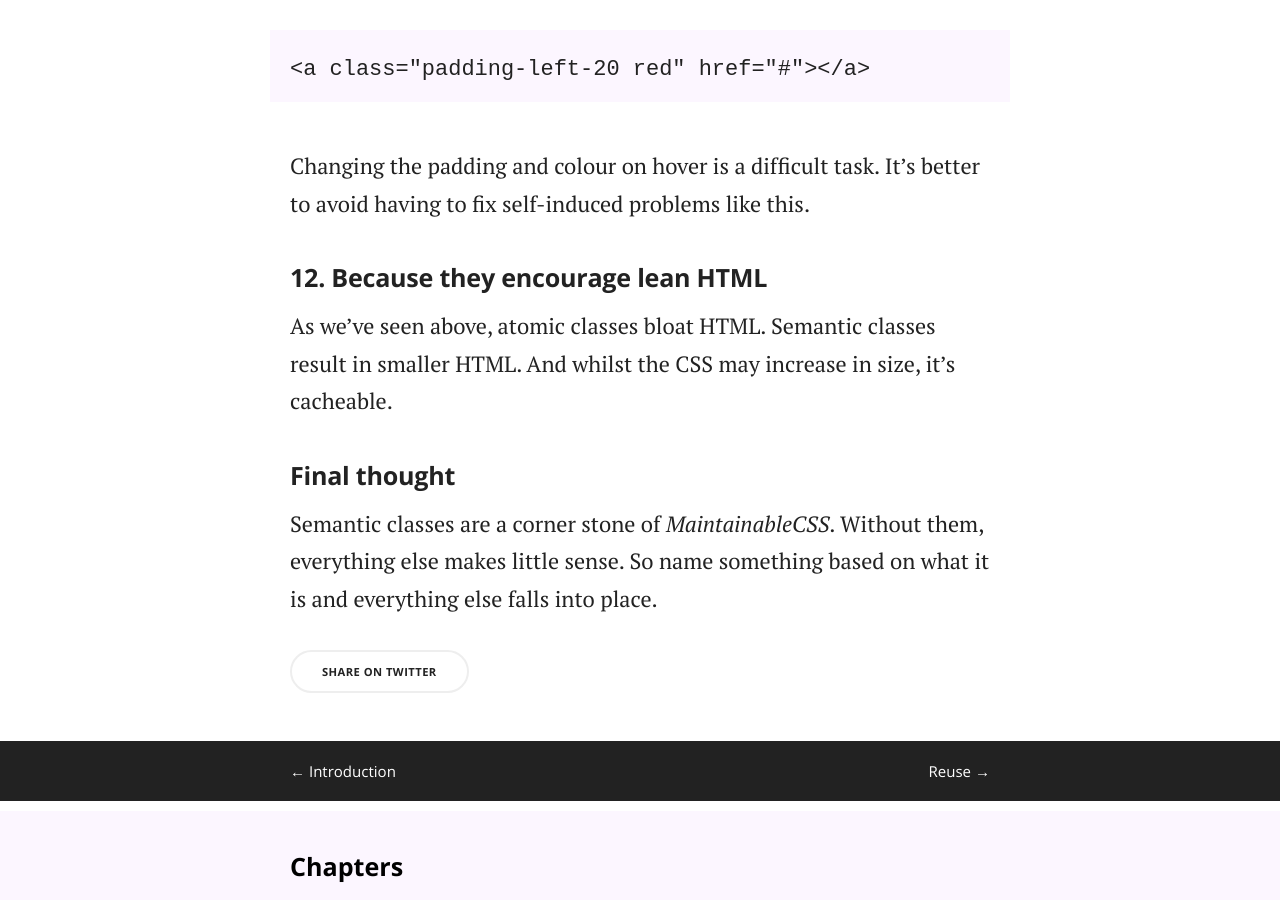
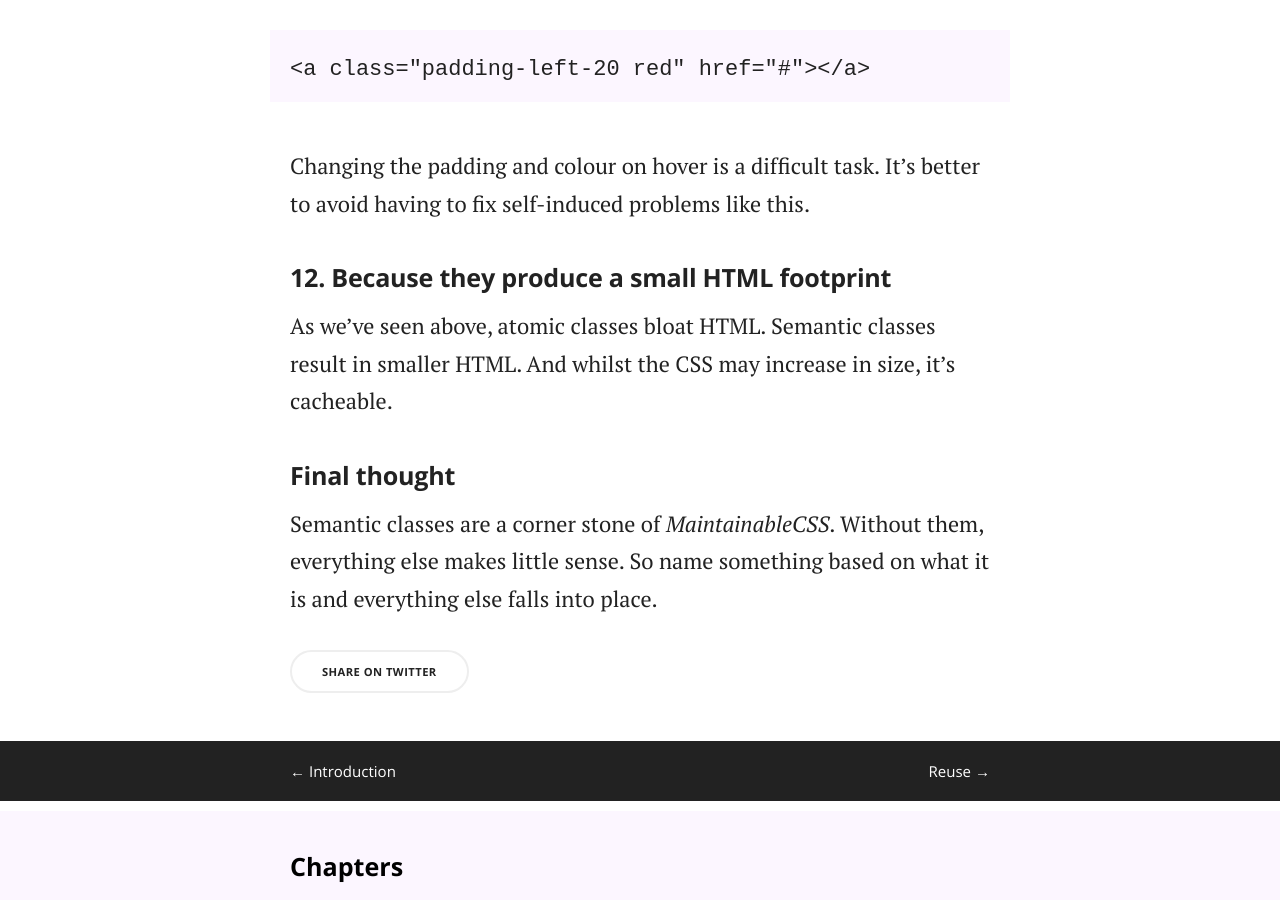
Before and after one commit to adamsilver/maintainablecss.com-jekyll, a Jekyll site: the page built from _chapters/02-semantics.md, in a window 1280 px wide and 900 px high, scrolled down 7390 px. Built offline with Jekyll 4.4.1, drawn with Linux system fonts in a browser that asks for light colours.

Commit message:
12. text updates

```diff
--- a/_chapters/02-semantics.md
+++ b/_chapters/02-semantics.md
@@ -157,7 +157,7 @@ Consider the following HTML:
 
 Changing the padding and colour on hover is a difficult task. It's better to avoid having to fix self-induced problems like this.
 
-## 12. Because they encourage lean HTML
+## 12. Because they produce a small HTML footprint
 
 As we've seen above, atomic classes bloat HTML. Semantic classes result in smaller HTML. And whilst the CSS may increase in size, it's cacheable.
 
```
